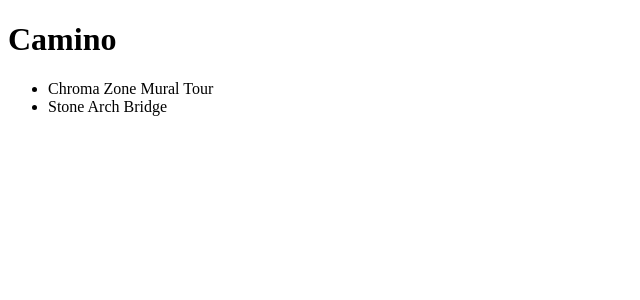
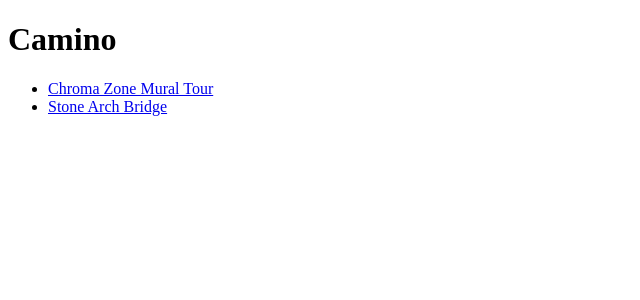
Before and after one commit to jxjj/camino-trekker, a Vue app: page / in a window 1280 px wide. Shown: the top 300 px of the page, without its empty margins (0-640 px from the left). Built offline with nearby package versions, Linux system fonts and the light colour scheme.

Commit message:
tour route

```diff
--- a/src/pages/HomePage.vue
+++ b/src/pages/HomePage.vue
@@ -13,7 +13,9 @@
   <h1>Camino</h1>
   <ul v-if="tours.length">
     <li v-for="tour in tours">
-      {{ tour.title }}
+      <router-link :to="`/tour/${tour.id}`">
+        {{ tour.title }}
+      </router-link>
     </li>
   </ul>
 </template>
--- /dev/null
+++ b/src/pages/TourPage.vue
@@ -0,0 +1,11 @@
+<script setup>
+const props = defineProps({
+  tourId: {
+    type: Number,
+    required: true,
+  },
+});
+</script>
+<template>
+  <h1>Tour {{ tourId }}</h1>
+</template>
--- /dev/null
+++ b/src/router.js
@@ -0,0 +1,21 @@
+import { createRouter, createWebHistory } from "vue-router";
+import HomePage from "./pages/HomePage.vue";
+import TourPage from "./pages/TourPage.vue";
+
+const routes = [
+  { path: "/", component: HomePage },
+  {
+    path: "/tour/:tourId",
+    component: TourPage,
+    props: (route) => ({
+      tourId: Number.parseInt(route.params.tourId, 10),
+    }),
+  },
+];
+
+const router = createRouter({
+  history: createWebHistory(),
+  routes,
+});
+
+export default router;
```
Also changed, not shown: src/main.js (+1 -12 lines).
